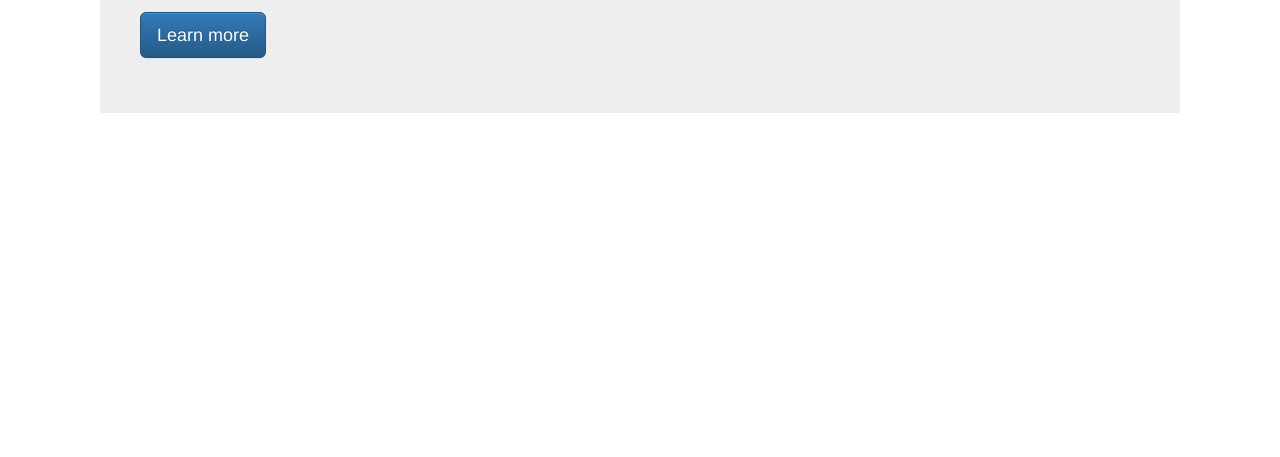
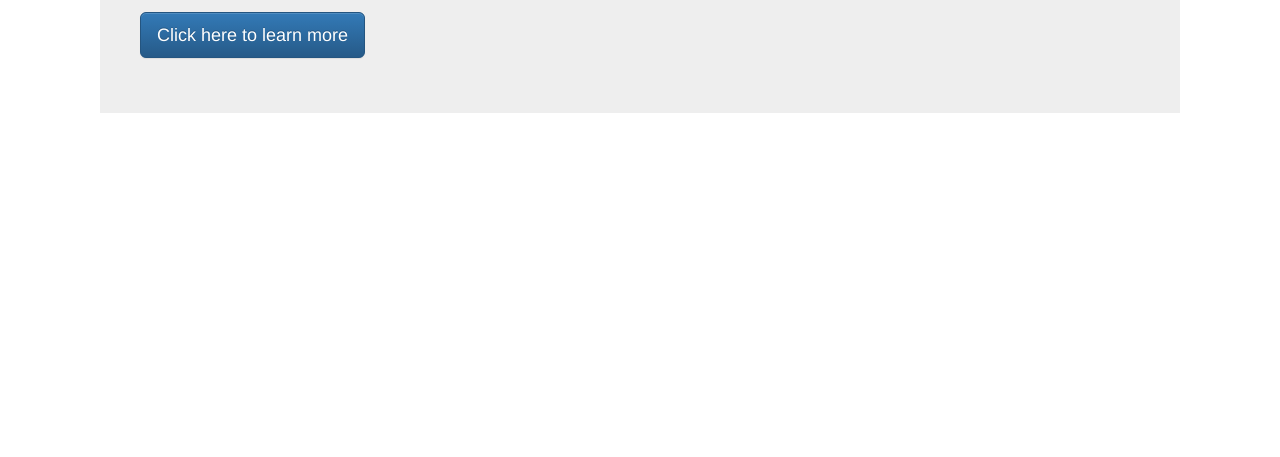
Before and after one commit to jerry-sunny/learngit, a website: page index.html in a window 1280 px wide. Shown: the part 343-800 px from the top of the page. Drawn offline with nearby package versions, Linux system fonts and the light colour scheme.

Commit message:
changed message

```diff
--- a/index.html
+++ b/index.html
@@ -21,7 +21,7 @@
     <div class="jumbotron"  style="padding:40px;">
       <h1>Peer to peer energy management</h1>
       <p>Excees energy to suppy chain , smart meter to power grid </p>
-      <p><a class="btn btn-primary btn-lg" href="#" role="button">Learn more</a></p>
+      <p><a class="btn btn-primary btn-lg" href="#" role="button">Click here to learn more</a></p>
     </div>
   </div>
 </body>
```
